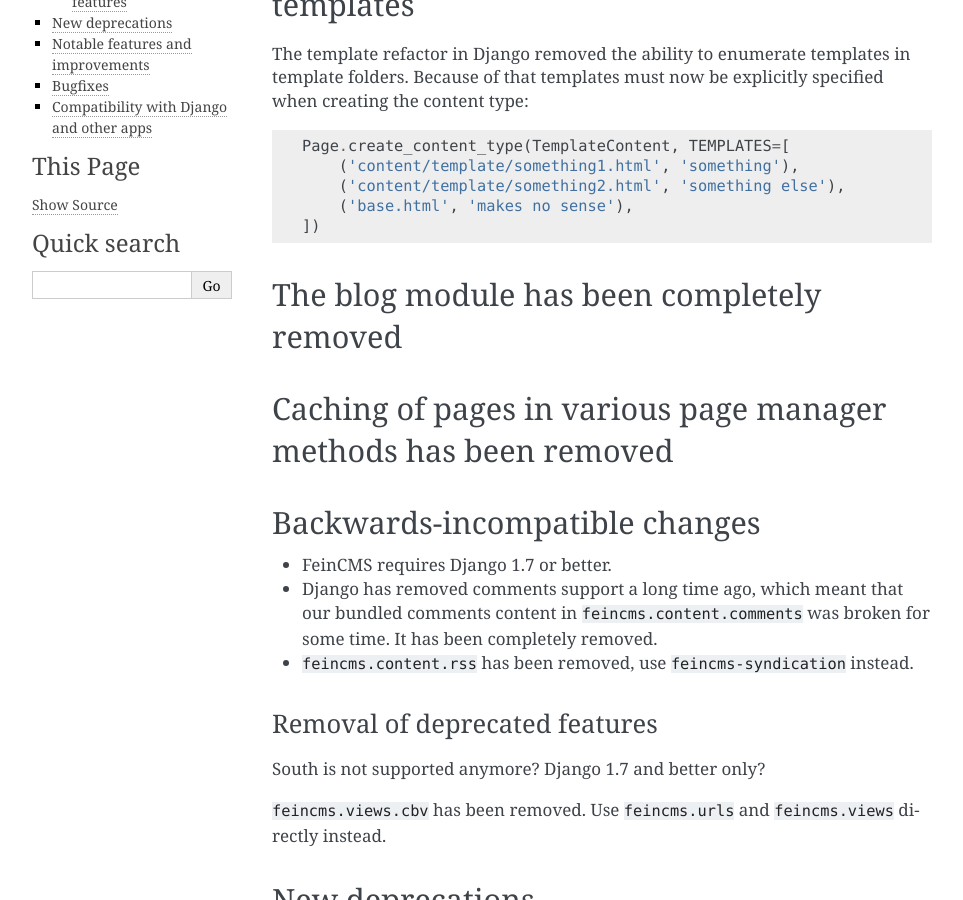
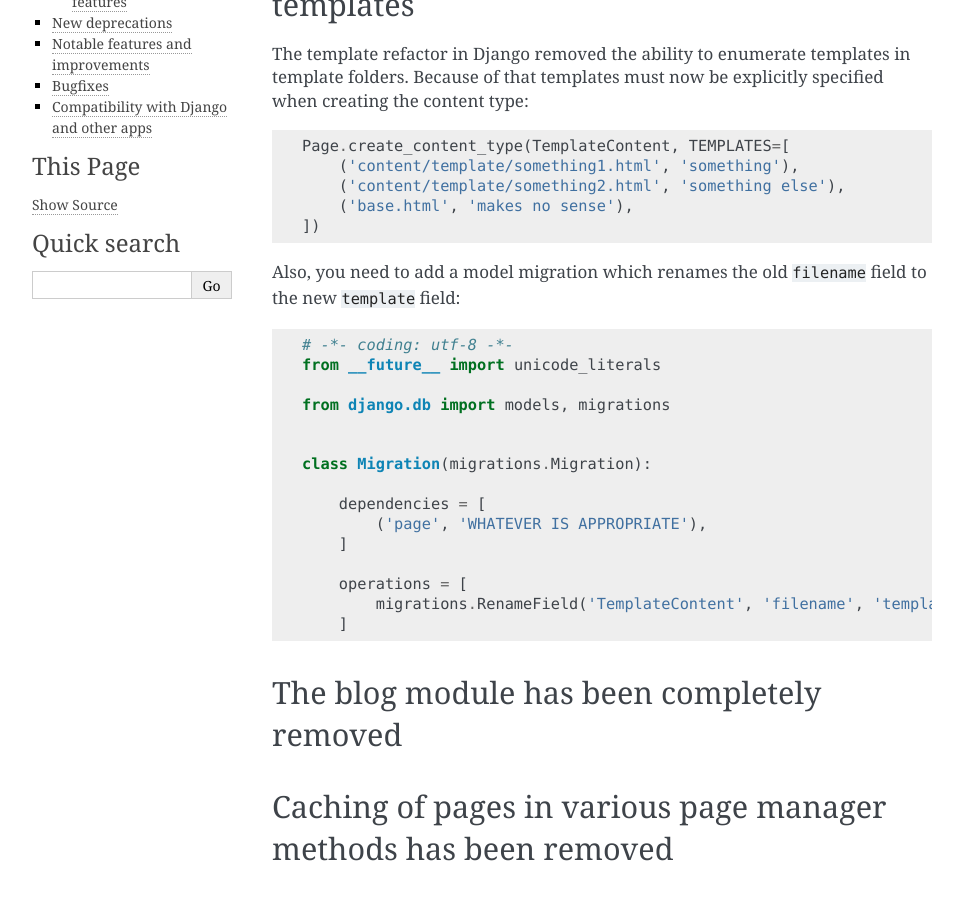
Before and after one commit to feincms/feincms, a Sphinx documentation site: the page built from docs/releases/1.12.rst, in a window 1280 px wide and 900 px high, scrolled down 397 px. Shown: the whole window, without its empty margins (148-1111 px from the left). Built offline with Sphinx 7.4.7, drawn with Linux system fonts in a browser that asks for light colours.

Commit message:
Add a note about TemplateContent migration to the release notes

```diff
--- a/docs/releases/1.12.rst
+++ b/docs/releases/1.12.rst
@@ -25,6 +25,25 @@
         ('content/template/something2.html', 'something else'),
         ('base.html', 'makes no sense'),
     ])
+
+Also, you need to add a model migration which renames the old
+``filename`` field to the new ``template`` field::
+
+    # -*- coding: utf-8 -*-
+    from __future__ import unicode_literals
+
+    from django.db import models, migrations
+
+
+    class Migration(migrations.Migration):
+
+        dependencies = [
+            ('page', 'WHATEVER IS APPROPRIATE'),
+        ]
+
+        operations = [
+            migrations.RenameField('TemplateContent', 'filename', 'template'),
+        ]
 
 
 The blog module has been completely removed
```
